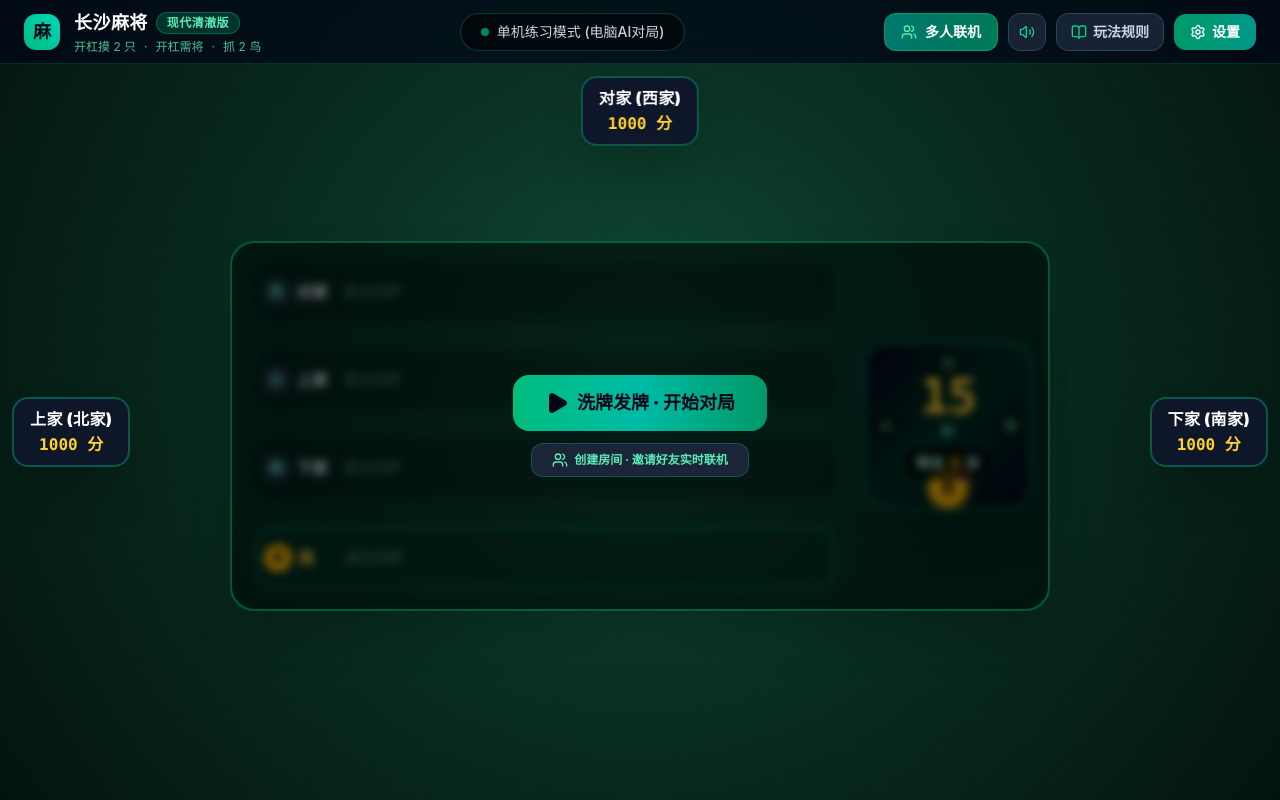
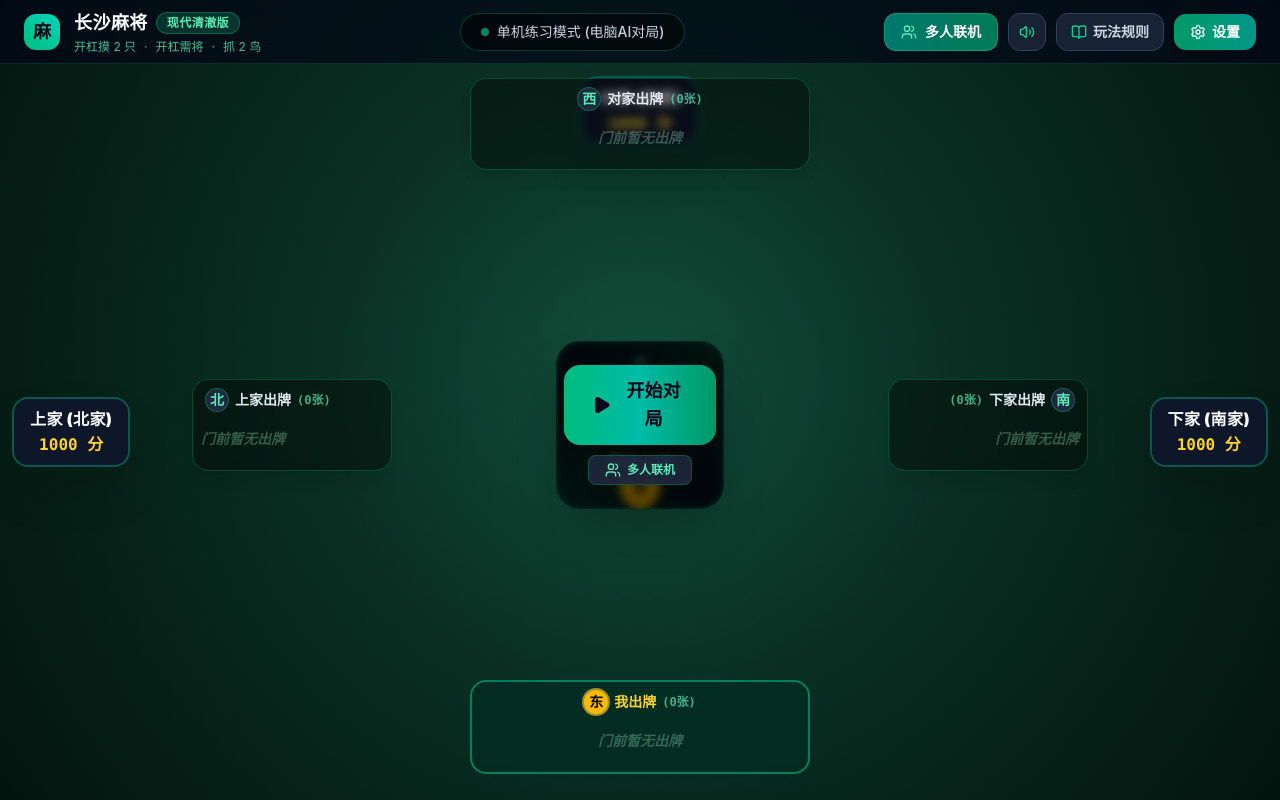
Before and after one commit to jilai0344/cs-mahjong, a React (Vite) app: page / in a window 1280 px wide. Built offline with nearby package versions, Linux system fonts and the light colour scheme.

Commit message:
feat: 出牌池放置于四家手牌正前方，门前排布一目了然

```diff
--- a/src/App.jsx
+++ b/src/App.jsx
@@ -28,7 +28,7 @@ import MahjongTile from './components/MahjongTile.jsx';
 import TableCenter from './components/TableCenter.jsx';
 import PlayerHand from './components/PlayerHand.jsx';
 import OpponentHand from './components/OpponentHand.jsx';
-import DiscardPool from './components/DiscardPool.jsx';
+import DiscardPool, { PlayerDiscardTray } from './components/DiscardPool.jsx';
 import ActionControls from './components/ActionControls.jsx';
 import SettingsModal from './components/SettingsModal.jsx';
 import StartingHuModal from './components/StartingHuModal.jsx';
@@ -1247,19 +1247,38 @@ export default function App() {
           isDealer={dealerId === 1}
         />
 
-        {/* 牌桌中心核心区域：左侧一行12张的弃牌池 + 右侧方位轮盘与倒计时 */}
-        <div className="relative my-auto flex items-center justify-between w-[820px] max-w-[96vw] h-[370px] rounded-3xl bg-emerald-950/50 border-2 border-emerald-500/30 shadow-2xl p-3 sm:p-4 gap-3">
-          {/* 左侧区域：四位玩家各自一行12张的弃牌行 */}
-          <div className="flex-1 h-full flex flex-col justify-center overflow-hidden">
-            <DiscardPool
-              discardsByPlayer={playerDiscards}
+        {/* 牌桌中央牌局区：四方牌池各自置于玩家手牌正前方 + 正中央罗盘 */}
+        <div className="relative my-auto w-full max-w-[1280px] flex-1 flex flex-col items-center justify-between py-1 z-10">
+          {/* 1. 对家出牌区 (严格置于对家手牌正前方) */}
+          <div className="w-full flex justify-center mt-0.5">
+            <PlayerDiscardTray
+              playerId={2}
+              label="对家"
+              wind="西"
+              discards={playerDiscards[2]}
               lastDiscard={lastDiscard}
               hoveredTile={hoveredTile}
+              position="top"
             />
           </div>
 
-          {/* 右侧：精致的东南西北罗盘与倒计时 */}
-          <div className="shrink-0 flex items-center justify-center pl-2 border-l border-emerald-500/20">
+          {/* 2. 中间行：上家出牌区 (左侧门前) + 中央罗盘/倒计时 + 下家出牌区 (右侧门前) */}
+          <div className="w-full flex items-center justify-between px-2 sm:px-6 my-auto gap-2">
+            {/* 上家出牌区 (严格置于上家手牌正前方) */}
+            <div className="flex-1 flex justify-start pl-24 sm:pl-32 md:pl-40">
+              <PlayerDiscardTray
+                playerId={3}
+                label="上家"
+                wind="北"
+                discards={playerDiscards[3]}
+                lastDiscard={lastDiscard}
+                hoveredTile={hoveredTile}
+                position="left"
+              />
+            </div>
+
+            {/* 正中央：罗盘、倒计时与洗牌开局区 */}
+            <div className="shrink-0 relative flex items-center justify-center mx-2">
               <TableCenter
                 currentTurn={currentTurn}
                 dealerId={dealerId}
@@ -1269,28 +1288,55 @@ export default function App() {
                 isRollingDice={isRollingDice}
                 statusText={gameState === 'PLAYING' ? (currentTurn === 0 ? '轮到你出牌' : '思考中') : ''}
               />
-          </div>
 
               {/* 开局按钮 (未开局时居中展示) */}
               {gameState === 'IDLE' && (
-            <div className="absolute inset-0 z-30 flex flex-col items-center justify-center bg-black/50 backdrop-blur-xs rounded-3xl gap-3">
+                <div className="absolute inset-0 z-30 flex flex-col items-center justify-center bg-black/60 backdrop-blur-xs rounded-3xl gap-2.5 p-2">
                   <button
                     onClick={startNewRound}
-                className="flex items-center gap-2 px-8 py-3.5 rounded-2xl bg-gradient-to-r from-emerald-500 via-teal-500 to-emerald-600 hover:from-emerald-400 hover:to-teal-400 text-slate-950 font-black text-lg shadow-2xl hover:scale-105 active:scale-95 transition-all"
+                    className="flex items-center gap-2 px-7 py-3 rounded-2xl bg-gradient-to-r from-emerald-500 via-teal-500 to-emerald-600 hover:from-emerald-400 hover:to-teal-400 text-slate-950 font-black text-lg shadow-2xl hover:scale-105 active:scale-95 transition-all"
                   >
-                <Play className="w-6 h-6 fill-current" />
-                <span>洗牌发牌 · 开始对局</span>
+                    <Play className="w-5 h-5 fill-current" />
+                    <span>开始对局</span>
                   </button>
 
                   <button
                     onClick={() => setIsMultiplayerOpen(true)}
-                className="flex items-center gap-1.5 px-5 py-2 rounded-xl bg-slate-800/90 hover:bg-slate-700 text-emerald-300 font-bold text-xs border border-emerald-500/30 transition-all hover:scale-105"
+                    className="flex items-center gap-1.5 px-4 py-1.5 rounded-lg bg-slate-800/90 hover:bg-slate-700 text-emerald-300 font-bold text-xs border border-emerald-500/30 transition-all hover:scale-105"
                   >
                     <Users className="w-4 h-4" />
-                <span>创建房间 · 邀请好友实时联机</span>
+                    <span>多人联机</span>
                   </button>
                 </div>
               )}
+            </div>
+
+            {/* 下家出牌区 (严格置于下家手牌正前方) */}
+            <div className="flex-1 flex justify-end pr-24 sm:pr-32 md:pr-40">
+              <PlayerDiscardTray
+                playerId={1}
+                label="下家"
+                wind="南"
+                discards={playerDiscards[1]}
+                lastDiscard={lastDiscard}
+                hoveredTile={hoveredTile}
+                position="right"
+              />
+            </div>
+          </div>
+
+          {/* 3. 我的出牌区 (严格置于我的手牌正前方) */}
+          <div className="w-full flex justify-center mb-0.5">
+            <PlayerDiscardTray
+              playerId={0}
+              label="我"
+              wind="东"
+              discards={playerDiscards[0]}
+              lastDiscard={lastDiscard}
+              hoveredTile={hoveredTile}
+              position="bottom"
+            />
+          </div>
         </div>
 
         {/* 人类操作按钮栏 (胡/杠/碰/吃/过) */}
--- a/src/components/DiscardPool.jsx
+++ b/src/components/DiscardPool.jsx
@@ -2,54 +2,73 @@ import React from 'react';
 import MahjongTile from './MahjongTile.jsx';
 import { getTileKey } from '../types/mahjong.js';
 
-export default function DiscardPool({
-  discardsByPlayer = [[], [], [], []], // 0: 我, 1: 下家, 2: 对家, 3: 上家
+/**
+ * 玩家独立门前出牌池组件
+ * 严格放置于各自手牌的正前方，一目了然
+ */
+export function PlayerDiscardTray({
+  playerId,
+  label = '',
+  wind = '',
+  discards = [],
   lastDiscard = null,
   hoveredTile = null,
-  players = []
+  position = 'top' // 'top' | 'bottom' | 'left' | 'right'
 }) {
   const hoveredKey = hoveredTile ? getTileKey(hoveredTile) : null;
+  const isMe = playerId === 0;
 
-  // 严格按出牌方位排布：对家 (顶), 上家 (左), 下家 (右), 我 (底)
-  const playerRows = [
-    { id: 2, label: '对家', wind: '西' },
-    { id: 3, label: '上家', wind: '北' },
-    { id: 1, label: '下家', wind: '南' },
-    { id: 0, label: '我', wind: '东' }
-  ];
-
-  return (
-    <div className="w-full h-full flex flex-col justify-between py-1 px-2 select-none">
-      {playerRows.map((pRow) => {
-        const discards = discardsByPlayer[pRow.id] || [];
-        const isCurrentActive = lastDiscard && lastDiscard.fromPlayer === pRow.id;
+  // 根据位置定义卡片边框、背景与栅格配置
+  const isTopOrBottom = position === 'top' || position === 'bottom';
 
   return (
     <div
-            key={pRow.id}
-            className={`flex items-center gap-2.5 p-1.5 rounded-2xl transition-all ${
-              pRow.id === 0 ? 'bg-emerald-950/60 border-2 border-emerald-400/40 shadow-md' : 'bg-black/25'
+      className={`flex flex-col select-none transition-all duration-200 rounded-2xl p-2 shadow-lg backdrop-blur-xs ${
+        isMe
+          ? 'bg-emerald-950/70 border-2 border-emerald-400/50 shadow-emerald-950/50'
+          : 'bg-black/40 border border-emerald-500/30'
+      } ${
+        isTopOrBottom
+          ? 'items-center min-w-[340px] max-w-[530px]'
+          : position === 'left'
+          ? 'items-start min-w-[200px] max-w-[280px] xl:max-w-[530px]'
+          : 'items-end min-w-[200px] max-w-[280px] xl:max-w-[530px]'
       }`}
     >
-            {/* 玩家出牌行标签 (大号醒目字体翻倍) */}
-            <div className="flex items-center gap-1.5 min-w-[70px] shrink-0">
-              <span className={`w-7 h-7 rounded-full flex items-center justify-center text-xs sm:text-sm font-black shadow-sm ${
-                pRow.id === 0 ? 'bg-amber-400 text-slate-950' : 'bg-slate-800 text-emerald-300 border border-emerald-500/30'
+      {/* 门前出牌标签与张数 (清晰大字) */}
+      <div className={`flex items-center gap-1.5 mb-1 px-1 ${
+        position === 'right' ? 'flex-row-reverse' : 'flex-row'
       }`}>
-                {pRow.wind}
+        <span
+          className={`w-5 h-5 sm:w-6 sm:h-6 rounded-full flex items-center justify-center text-xs sm:text-sm font-black shadow-sm ${
+            isMe
+              ? 'bg-amber-400 text-slate-950 ring-2 ring-amber-300/60'
+              : 'bg-slate-800 text-emerald-300 border border-emerald-500/40'
+          }`}
+        >
+          {wind}
         </span>
-              <span className={`text-sm sm:text-base font-black truncate ${
-                pRow.id === 0 ? 'text-amber-300' : 'text-slate-200'
+        <span className={`text-xs sm:text-sm font-black ${
+          isMe ? 'text-amber-300' : 'text-slate-200'
         }`}>
-                {pRow.label}
+          {label}出牌
+        </span>
+        <span className="text-[11px] sm:text-xs font-mono font-bold text-emerald-300/70">
+          ({discards.length}张)
         </span>
       </div>
 
-            {/* 一行12张的大号弃牌阵列 (严格12列排布) */}
-            <div className="flex-1 grid grid-cols-12 gap-1 max-w-[520px] min-h-[46px] items-center">
+      {/* 牌张阵列：正前方一行12张 (超出自动换至下一行12张) */}
+      <div
+        className={`grid gap-1 min-h-[46px] items-center justify-items-center ${
+          isTopOrBottom
+            ? 'grid-cols-12 w-full max-w-[510px]'
+            : 'grid-cols-6 xl:grid-cols-12'
+        }`}
+      >
         {discards.length === 0 ? (
-                <div className="col-span-12 text-xs sm:text-sm text-emerald-200/30 font-semibold italic py-1">
-                  暂无弃牌
+          <div className={`${isTopOrBottom ? 'col-span-12' : 'col-span-6 xl:col-span-12'} text-center text-xs sm:text-sm text-emerald-200/30 font-semibold italic py-2`}>
+            门前暂无出牌
           </div>
         ) : (
           discards.map((tile, idx) => {
@@ -62,9 +81,9 @@ export default function DiscardPool({
                   tile={tile}
                   size="discard"
                   highlight={isMatchHover}
-                        className={isLatest ? 'ring-2 ring-amber-400 scale-105 z-10' : ''}
+                  className={isLatest ? 'ring-2 ring-amber-400 scale-105 z-10 shadow-md' : ''}
                 />
-                      {/* 最新出牌指示标 */}
+                {/* 最新出牌醒目呼吸指示标 */}
                 {isLatest && (
                   <div className="absolute -top-2 left-1/2 -translate-x-1/2 pointer-events-none z-20 flex items-center justify-center">
                     <span className="w-2.5 h-2.5 rounded-full bg-amber-400 shadow-md animate-ping" />
@@ -77,7 +96,56 @@ export default function DiscardPool({
       </div>
     </div>
   );
-      })}
+}
+
+/**
+ * 完整四方弃牌池组件 (兼顾整体调用场景)
+ */
+export default function DiscardPool({
+  discardsByPlayer = [[], [], [], []], // 0: 我, 1: 下家, 2: 对家, 3: 上家
+  lastDiscard = null,
+  hoveredTile = null
+}) {
+  return (
+    <div className="w-full flex flex-col items-center gap-2 select-none">
+      <PlayerDiscardTray
+        playerId={2}
+        label="对家"
+        wind="西"
+        discards={discardsByPlayer[2]}
+        lastDiscard={lastDiscard}
+        hoveredTile={hoveredTile}
+        position="top"
+      />
+      <div className="w-full flex items-center justify-between gap-4">
+        <PlayerDiscardTray
+          playerId={3}
+          label="上家"
+          wind="北"
+          discards={discardsByPlayer[3]}
+          lastDiscard={lastDiscard}
+          hoveredTile={hoveredTile}
+          position="left"
+        />
+        <PlayerDiscardTray
+          playerId={1}
+          label="下家"
+          wind="南"
+          discards={discardsByPlayer[1]}
+          lastDiscard={lastDiscard}
+          hoveredTile={hoveredTile}
+          position="right"
+        />
+      </div>
+      <PlayerDiscardTray
+        playerId={0}
+        label="我"
+        wind="东"
+        discards={discardsByPlayer[0]}
+        lastDiscard={lastDiscard}
+        hoveredTile={hoveredTile}
+        position="bottom"
+      />
     </div>
   );
 }
```
Lines whose indentation alone changed are shown as unchanged.
